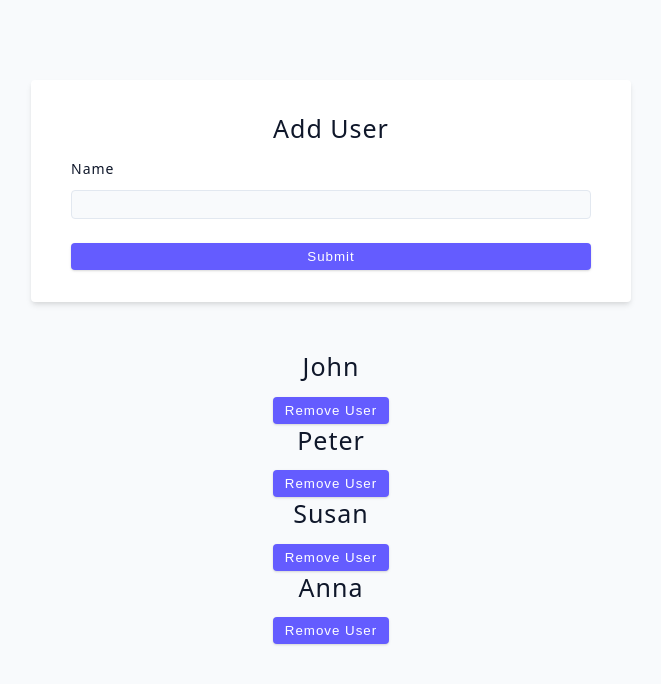
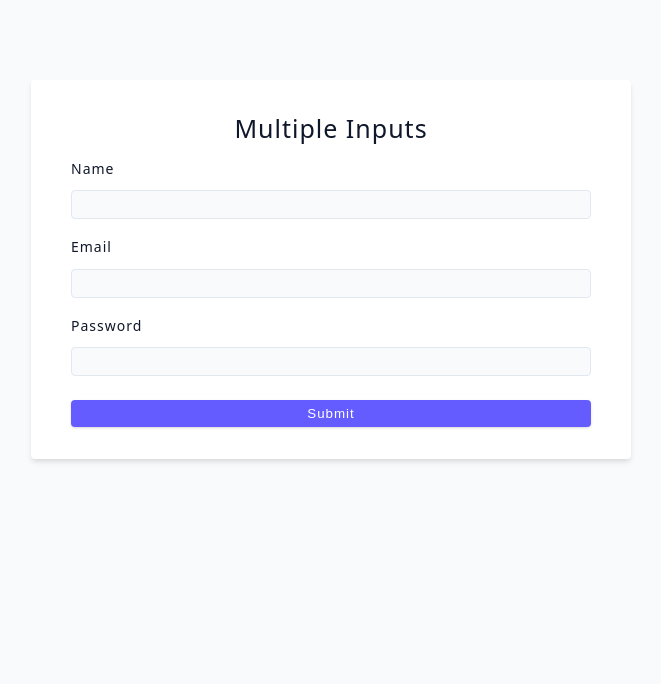
Before and after one commit to Newbie814/react_hook_projs, a React (Vite) app: page / in a window 1280 px wide. Shown: the top 684 px of the page, without its empty margins (309-970 px from the left). Built offline with nearby package versions, Linux system fonts and the light colour scheme; the HTML template or start-up script is replaced by a standard one.

Commit message:
forms utilizing objects for state of multiple inputs and dynamic object keys

```diff
--- a/src/App.jsx
+++ b/src/App.jsx
@@ -17,7 +17,8 @@
 // import List from './tutorial/05-leverage-javascript/List';
 
 // import ControlledInputs from './tutorial/06-forms/01-controlled-inputs';
-import UserChallenge from './tutorial/06-forms/02-user-challenge';
+// import UserChallenge from './tutorial/06-forms/02-user-challenge';
+import MultipleInputs from './tutorial/06-forms/03-multiple-inputs';
 
 function App() {
   return (
@@ -40,7 +41,8 @@ function App() {
       {/* <CleanupFunction /> */}
       {/* <List /> */}
       {/* <ControlledInputs /> */}
-      <UserChallenge />
+      {/* <UserChallenge /> */}
+      <MultipleInputs />
     </div>
   );
 }
--- a/src/tutorial/06-forms/03-multiple-inputs.jsx
+++ b/src/tutorial/06-forms/03-multiple-inputs.jsx
@@ -1,28 +1,70 @@
+import { useState } from 'react';
+
 const MultipleInputs = () => {
+  const [user, setUser] = useState({
+    name: '',
+    email: '',
+    password: '',
+  });
+  const handleChange = (e) => {
+    const name = e.target.name;
+    const value = e.target.value;
+    setUser({ ...user, [name]: value });
+    // console.log(user);
+  };
+
+  const handleSubmit = (e) => {
+    e.preventDefault();
+    setUser({ ...user });
+    console.log(user);
+    setUser({ name: '', email: '', password: '' });
+  };
+
   return (
     <div>
-      <form className='form'>
+      <form className='form' onSubmit={handleSubmit}>
         <h4>Multiple Inputs</h4>
         {/* name */}
         <div className='form-row'>
           <label htmlFor='name' className='form-label'>
             name
           </label>
-          <input type='text' className='form-input' id='name' />
+          <input
+            type='text'
+            className='form-input'
+            id='name'
+            value={user.name}
+            onChange={handleChange}
+            name='name'
+          />
         </div>
         {/* email */}
         <div className='form-row'>
           <label htmlFor='email' className='form-label'>
             Email
           </label>
-          <input type='email' className='form-input' id='email' />
+          <input
+            type='email'
+            className='form-input'
+            id='email'
+            value={user.email}
+            onChange={handleChange}
+            name='email'
+          />
         </div>
         {/* email */}
         <div className='form-row'>
           <label htmlFor='password' className='form-label'>
             Password
           </label>
-          <input type='password' className='form-input' id='password' />
+          <input
+            type='password'
+            className='form-input'
+            id='password'
+            value={user.password}
+            onChange={handleChange}
+            name='password'
+          />
         </div>
 
         <button type='submit' className='btn btn-block'>
```
